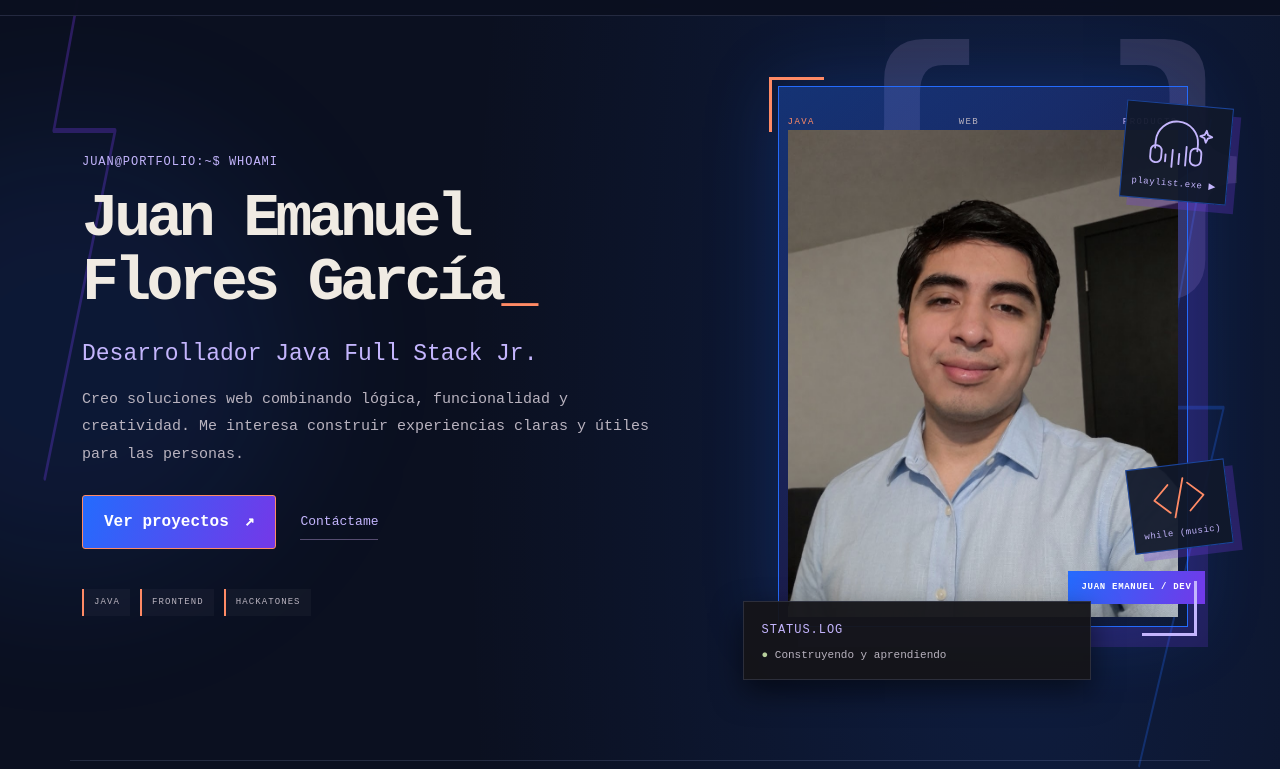
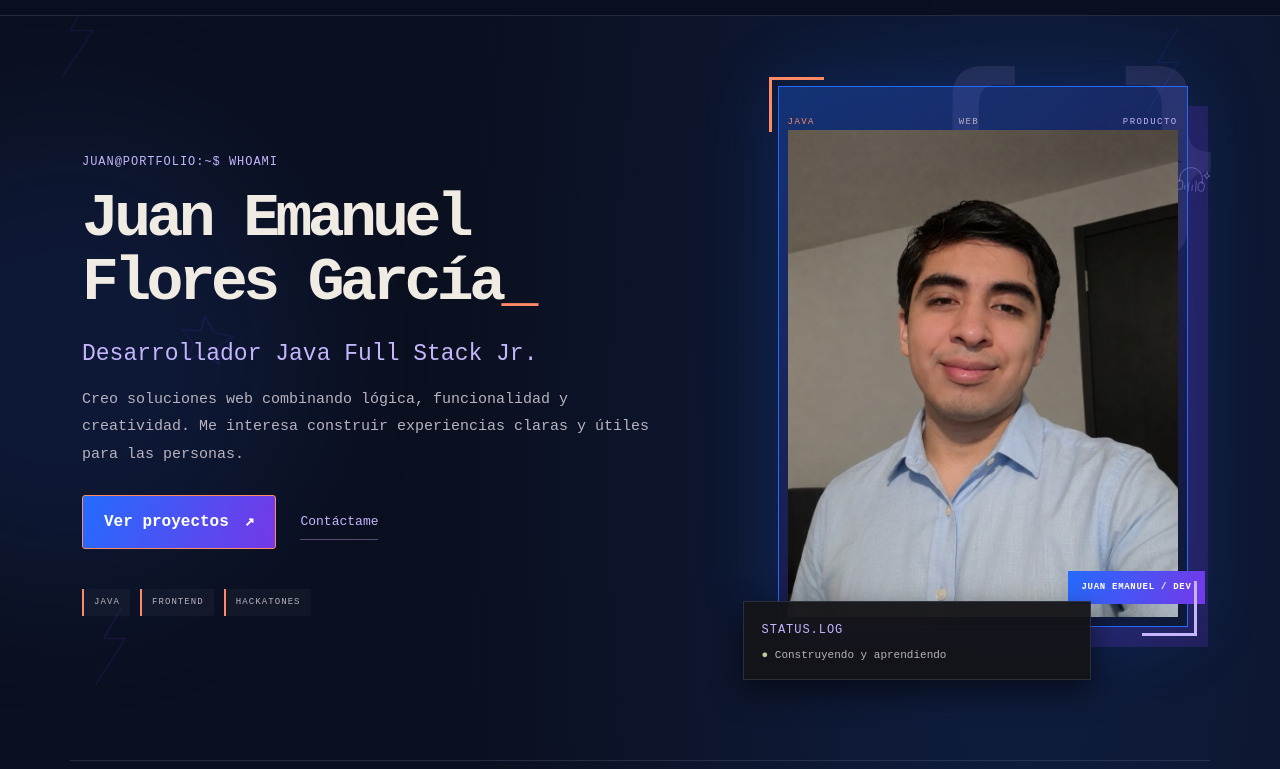
Before and after one commit to juanemanflores/EmanuelFloresPortafolio, a website built with Vite: page index.html in a window 1280 px wide. Shown: the part 61-830 px from the top of the page. Built offline with nearby package versions, Linux system fonts and the light colour scheme.

Commit message:
Refine background doodles around portrait

```diff
--- a/index.html
+++ b/index.html
@@ -13,13 +13,13 @@
 
   <body>
     <div id="app">
-      <svg class="rayos-fondo" viewBox="0 0 1000 1400" preserveAspectRatio="none" aria-hidden="true">
-        <path d="M80-30 42 76h48L35 214" />
-        <path d="M946 72 906 186h50l-66 142" />
-        <path d="M100 795 66 884h42l-51 116" />
-        <path d="M928 1050 890 1154h46l-62 128" />
-        <path d="m160 390 12 26 27 7-22 17 2 28-20-17-26 10 10-26-16-22 28 2z" />
-        <path d="m850 600 10 22 23 6-19 14 2 24-17-14-22 8 8-22-13-18 23 2z" />
+      <svg class="rayos-fondo" viewBox="0 0 1000 700" preserveAspectRatio="none" aria-hidden="true">
+        <path d="m70 50-15 30h18l-24 40" />
+        <path d="m920 78-16 30h17l-24 42" />
+        <path d="m95 585-14 27h17l-23 40" />
+        <path d="m895 520-16 30h18l-25 42" />
+        <path d="m160 330 7 14 15 4-12 9 1 15-11-9-14 5 5-14-9-12 15 1z" />
+        <path d="m835 235 6 12 13 3-10 8 1 13-10-8-12 4 4-12-8-10 13 1z" />
       </svg>
       <header class="encabezado">
         <nav class="container navegacion" aria-label="Navegación principal">
@@ -84,13 +84,11 @@
                 <path d="M34 50v8m8-14v20m8-16v12m8-21v22" />
                 <path d="m80 18 2 5 5 2-5 2-2 5-2-5-5-2 5-2 2-5Z" />
               </svg>
-              <span>playlist.exe ▶</span>
             </div>
             <div class="garabato garabato-codigo" aria-hidden="true">
               <svg viewBox="0 0 80 60" fill="none">
                 <path d="M28 13 10 30l18 17M52 13l18 17-18 17M47 7 33 53" />
               </svg>
-              <span>while (music)</span>
             </div>
             <div class="foto-marco">
               <div class="firma-visual">
--- a/src/style.css
+++ b/src/style.css
@@ -1043,3 +1043,61 @@ textarea:focus-visible {
   .proyecto-imagen img:not([hidden]),
   .imagen-ampliar { transition: none; }
 }
+
+/* 16. ICONOS PEQUEÑOS EN SEGUNDO PLANO; RETRATO SIN SUPERPOSICIONES */
+.rayos-fondo {
+  position: fixed;
+  inset: 0 auto auto 0;
+  width: 100vw;
+  height: 100vh;
+  opacity: .42;
+  stroke-width: 1.3;
+}
+
+.rayos-fondo path:nth-child(even) { stroke-width: 1.1; }
+
+.portada-visual { isolation: isolate; }
+
+.foto-marco,
+.terminal-mini { z-index: 1; }
+
+.foto-perfil { filter: none; }
+
+.garabato {
+  z-index: -1;
+  display: block;
+  padding: 0;
+  border: 0;
+  background: transparent;
+  box-shadow: none;
+  opacity: .55;
+}
+
+.garabato-musica {
+  top: 13%;
+  right: -24px;
+}
+
+.garabato-musica svg { width: 42px; stroke-width: 1.7; }
+
+.garabato-codigo {
+  bottom: 20%;
+  left: -22px;
+}
+
+.garabato-codigo svg { width: 34px; stroke-width: 1.8; }
+
+.simbolo-fondo {
+  top: -28px;
+  right: -18px;
+  font-size: clamp(125px, 17vw, 205px);
+  opacity: .7;
+}
+
+@media (max-width: 767.98px) {
+  .garabato-musica { top: -24px; right: -14px; }
+  .garabato-codigo { bottom: 17%; left: -12px; }
+  .garabato-musica svg { width: 34px; }
+  .garabato-codigo svg { width: 28px; }
+  .simbolo-fondo { top: -20px; right: -10px; font-size: 140px; }
+}
```
